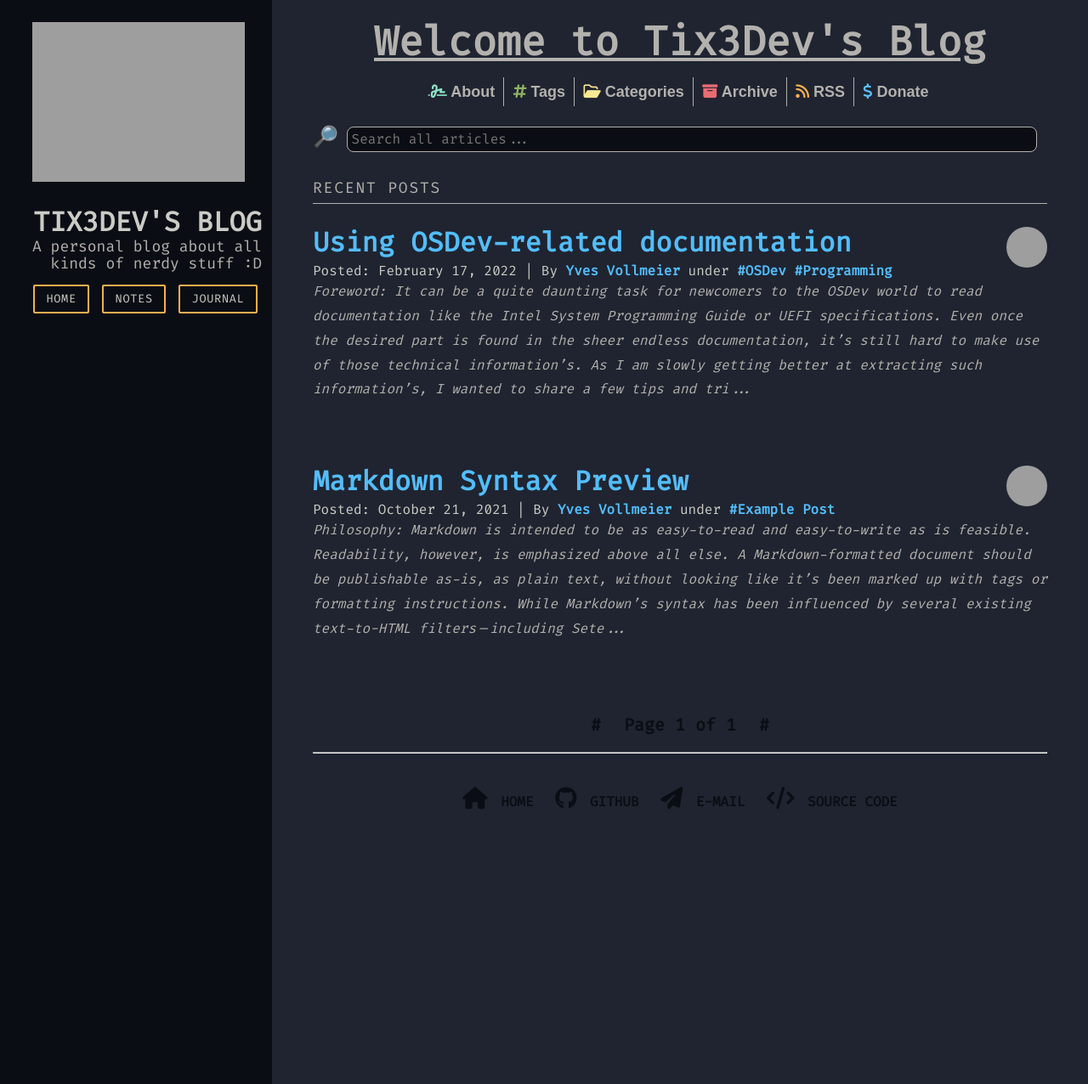
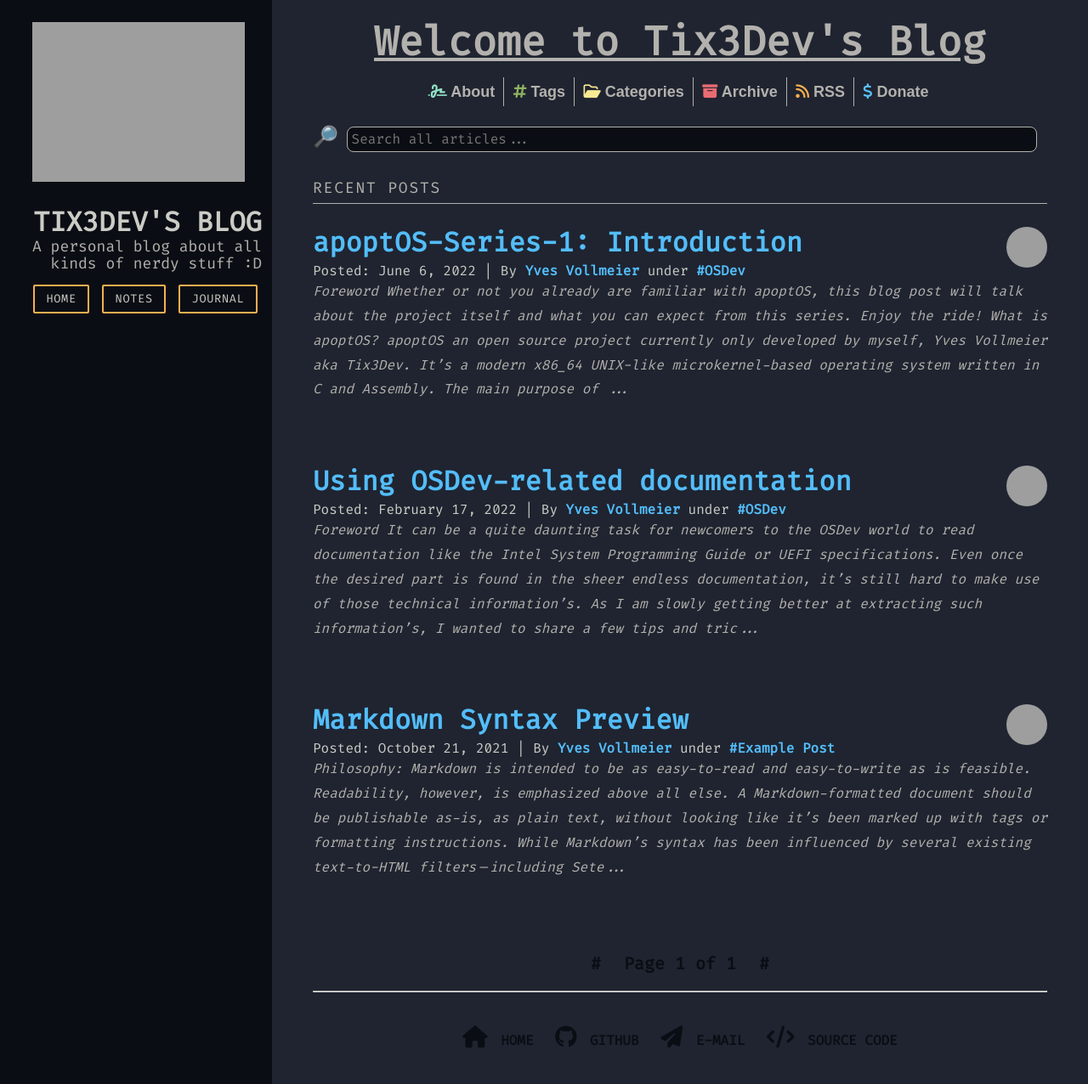
Before and after one commit to Tix3Dev/tix3dev.github.io, a Jekyll site: the page built from index.html, in a window 1280 px wide and 1276 px high. Shown: the whole window at 85% size. Built offline with Jekyll 4.4.1, drawn with Linux system fonts in a browser that asks for light colours; nearby versions of some CDN libraries; the list of posts is cut into pages by our own code.

Commit message:
[new] apoptOS-Series-1 + clean up

```diff
--- a/_posts/2022-02-17-using-osdev-related-documentation.md
+++ b/_posts/2022-02-17-using-osdev-related-documentation.md
@@ -4,13 +4,12 @@ title: "Using OSDev-related documentation"
 date: 2022-02-17
 tags:
   -  OSDev
-  -  Programming
 author: Yves Vollmeier
 avatar: assets/profile-sm.png
 category: Programming
 ---
 
-## Foreword:
+## Foreword
 
 It can be a quite daunting task for newcomers to the OSDev world to read documentation like the Intel System Programming Guide or UEFI specifications.
 Even once the desired part is found in the sheer endless documentation, it's still hard to make use of those technical information's.
--- /dev/null
+++ b/_posts/2022-06-06-apoptos-series-1.md
@@ -0,0 +1,38 @@
+---
+layout: post
+title: "apoptOS-Series-1: Introduction"
+date: 2022-06-06
+tags:
+  -  OSDev
+author: Yves Vollmeier
+avatar: assets/profile-sm.png
+category: apoptOS-Series
+---
+
+## Foreword
+Whether or not you already are familiar with apoptOS, this blog post will talk about the project itself and what you can expect from this series. Enjoy the ride!
+
+## What is apoptOS?
+[apoptOS](https://github.com/Tix3Dev/apoptOS) an open source project currently only developed by myself, Yves Vollmeier aka Tix3Dev. It's a modern x86_64 UNIX-like microkernel-based operating system written in C and Assembly. The main purpose of it in general is to help me understand computers better whilst having fun, as I like building stuff :D
+
+Especially I want to understand the following topics better:
+- Microkernels
+- UNIX-like systems
+- Scheduling
+- Messaging (IPC)
+- Syscalls
+- Userland
+- ELF
+- Filesystems
+
+## What is this series about?
+In this series of blog posts, I will document milestones regarding the development of apoptOS and my learning process. This will include the topics mentioned above.
+
+_NOTE: All the blog posts are treated as snapshots in time, meaning I won't update e.g. a list of features currently available._
+
+## Next
+Link
+
+## References
+
+- https://uefi.org/sites/default/files/resources/ACPI_6_3_final_Jan30.pdf
```
Also changed, not shown: _notes/2021-10-21-genadev-discord-server.md (+1 -1 lines).
